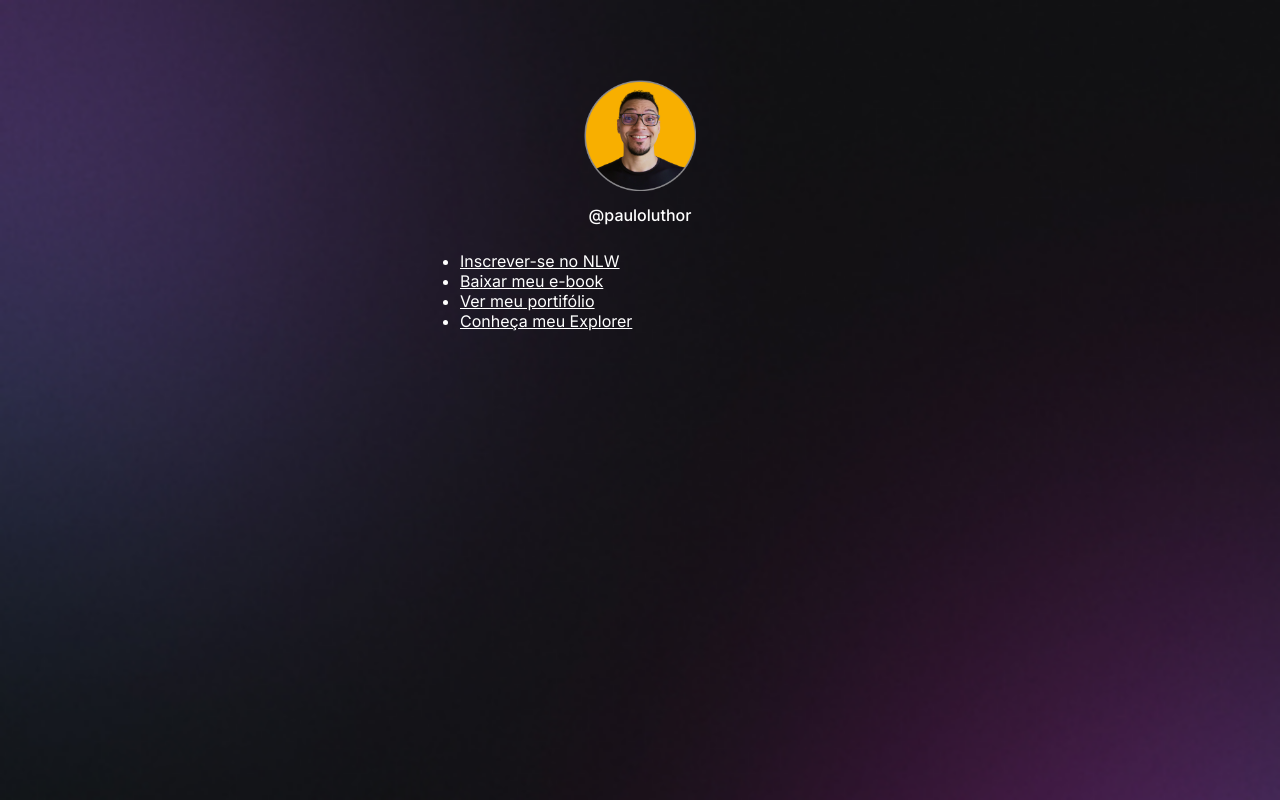
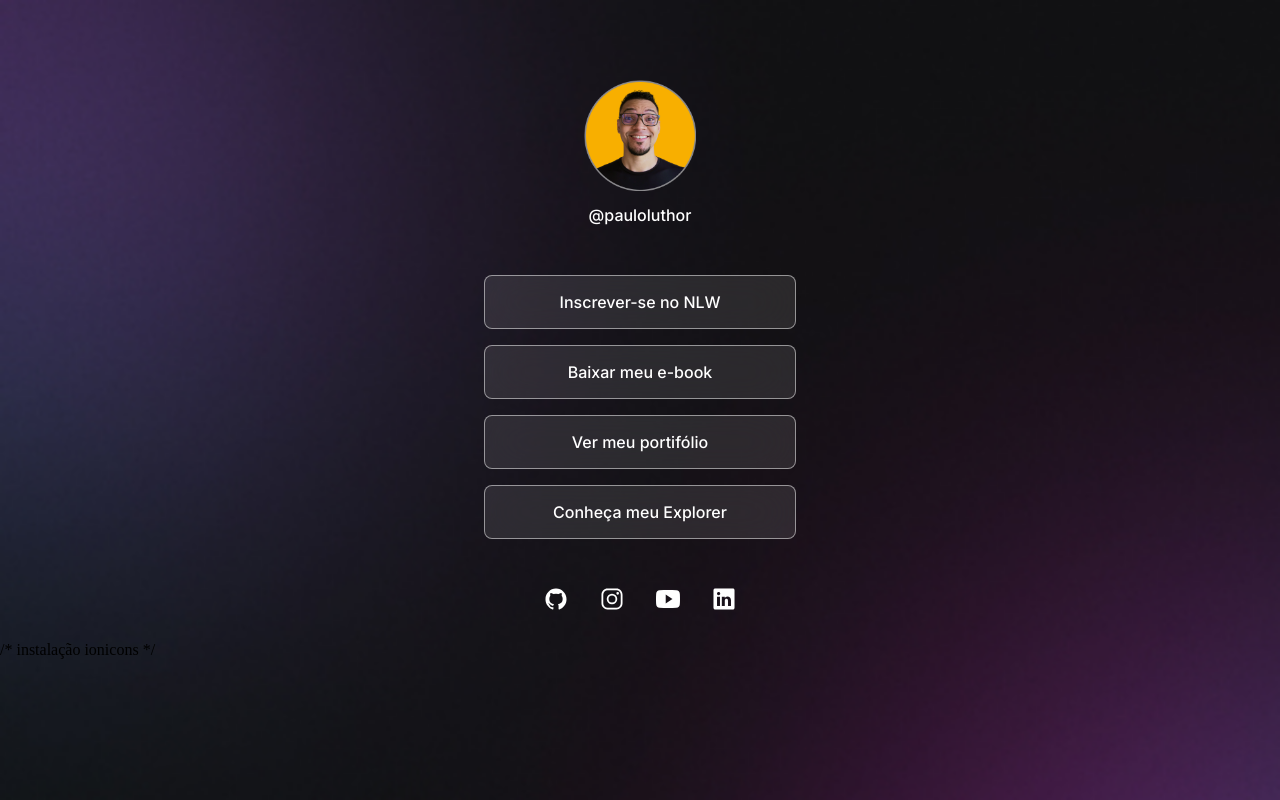
Before and after one commit to PauloMillarch/Estudo-HTML, a plain HTML site: page PROJETO/index.html in a window 1280 px wide. Drawn offline with nearby package versions, Linux system fonts and the light colour scheme.

Commit message:
Escritorio Aula 4

```diff
--- a/PROJETO/index.html
+++ b/PROJETO/index.html
@@ -35,6 +35,19 @@
           <a href="https://rocketseat.com.br/explorer" target="_blank">Conheça meu Explorer</a>
         </li>
       </ul>
+      <div id="social-links">
+        <a href="https://github.com/pauloluthor" target="_blank">
+          <ion-icon name="logo-github"></ion-icon></a>
+        <a href="https://instagram.com/pauloluthor" target="_blank">
+          <ion-icon name="logo-instagram"></ion-icon></a>
+        <a href="https://youtube.com/@pauloluthor" target="_blank">
+          <ion-icon name="logo-youtube"></ion-icon></a>
+        <a href="https://linkedin.com/in/paulo-ricardo-millarch-6432b3194/" target="_blank">
+          <ion-icon name="logo-linkedin"></ion-icon></a>
+      </div>
     </div>
+    /* instalação ionicons */
+    <script type="module" src="https://unpkg.com/ionicons@7.1.0/dist/ionicons/ionicons.esm.js"></script>
+    <script nomodule src="https://unpkg.com/ionicons@7.1.0/dist/ionicons/ionicons.js"></script>
   </body>
 </html>
--- a/PROJETO/style.css
+++ b/PROJETO/style.css
@@ -28,6 +28,7 @@ body * {
   margin-left: auto; " o comando a baixo reprenseta a ordem dessa marcação. */
 
   margin: 56px auto 0px auto;
+  padding: 0 24px;
 }
 #profile {
   text-align: center;
@@ -44,3 +45,44 @@ body * {
   line-height: 24px;
   margin-top: 8px;
 }
+
+/* links*/
+
+ul{
+  list-style: none;
+  display: flex;
+  flex-direction: column;
+  gap: 16px;
+  padding: 24px 0;
+}
+
+ul li a {
+  display: flex;
+  justify-content: center;
+  align-items: center;
+  padding: 16px;
+  background: rgba(255, 255, 255, 0.1);
+  border: 1px solid rgba(255, 255, 255, 0.5);
+  border-radius: 8px;
+  /* -webkit-backdrop-filter: Prefixo (no caso não funcional)*/
+  backdrop-filter: blur(24px);
+
+  text-decoration: none;
+  font-weight: 500;
+
+  transition: backgroud 0.5s;
+}
+
+ul li a:hover {
+  background: rgba(255, 255, 255, 0.5);
+  border: 1.5px solid white;
+}
+
+#social-links {
+  display: flex;
+  gap: 32px;
+  padding: 24px 0;
+  font-size: 24px;
+  justify-content: center;
+
+}
```
